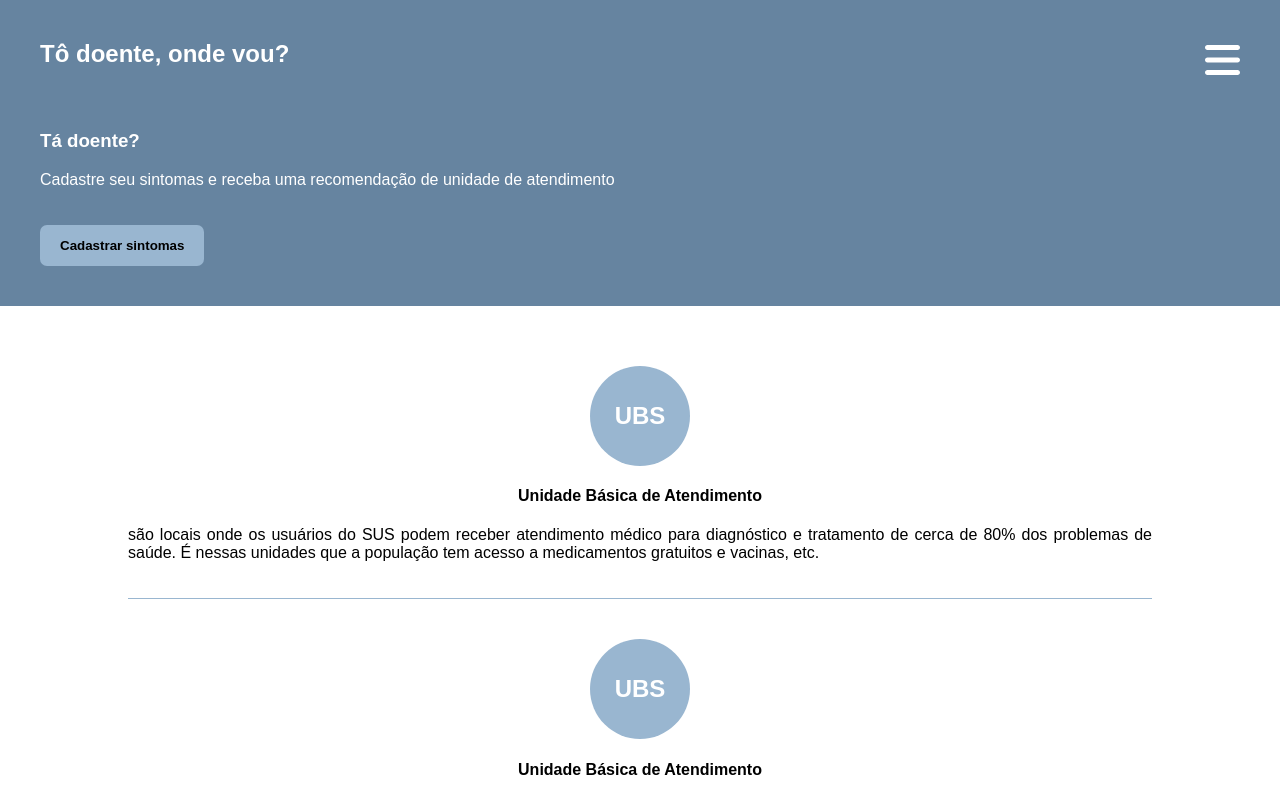
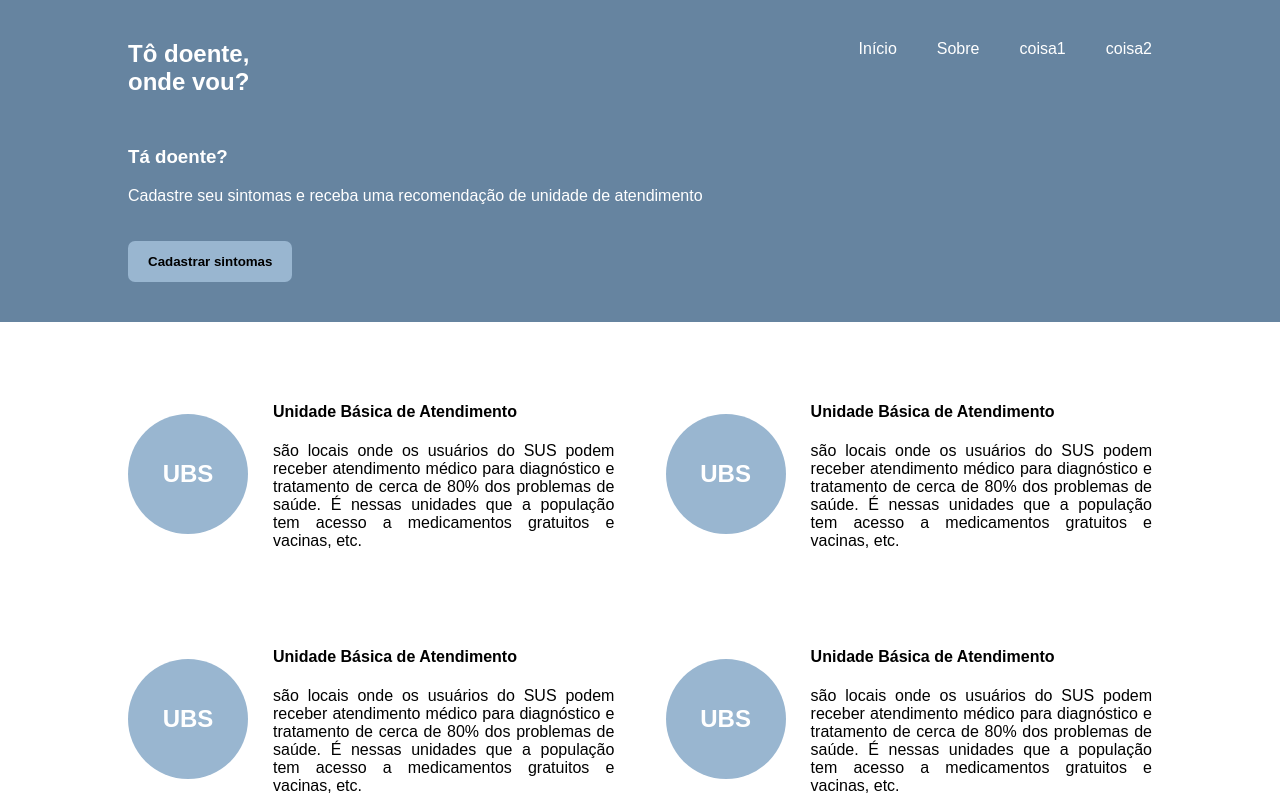
Before and after one commit to falcaop/ProjetoEngSoft, a Vue app: page / in a window 1280 px wide. Shown: the top 800 px of the page. Built offline with nearby package versions, Linux system fonts and the light colour scheme.

Commit message:
feat(home): landing page tablet and desktop

```diff
--- a/src/App.vue
+++ b/src/App.vue
@@ -3,12 +3,20 @@ import { RouterLink, RouterView } from 'vue-router'
 </script>
 
 <template>
+    <div>
         <header>
             <div class="menu">
                 <RouterLink to="/">
-                <h2>Tô doente, onde vou?</h2>
+                    <h2>Tô doente,</h2>
+                    <h2>onde vou?</h2>
                 </RouterLink>
                 <svg xmlns="http://www.w3.org/2000/svg" height="1em" viewBox="0 0 448 512"><!--! Font Awesome Free 6.4.0 by @fontawesome - https://fontawesome.com License - https://fontawesome.com/license (Commercial License) Copyright 2023 Fonticons, Inc. --><path d="M0 96C0 78.3 14.3 64 32 64H416c17.7 0 32 14.3 32 32s-14.3 32-32 32H32C14.3 128 0 113.7 0 96zM0 256c0-17.7 14.3-32 32-32H416c17.7 0 32 14.3 32 32s-14.3 32-32 32H32c-17.7 0-32-14.3-32-32zM448 416c0 17.7-14.3 32-32 32H32c-17.7 0-32-14.3-32-32s14.3-32 32-32H416c17.7 0 32 14.3 32 32z"/></svg>
+                <div>
+                    <RouterLink to="/">Início</RouterLink>
+                    <RouterLink to="/about">Sobre</RouterLink>
+                    <RouterLink to="/coisa1">coisa1</RouterLink>
+                    <RouterLink to="/coisa2">coisa2</RouterLink>
+                </div>
             </div>
             <h3>Tá doente?</h3>
             <p>Cadastre seu sintomas e receba uma recomendação de unidade de atendimento</p>
@@ -23,6 +31,7 @@ import { RouterLink, RouterView } from 'vue-router'
                 </Transition>
             </RouterView>
         </main>
+    </div>
     <footer>
         <p>Lorem ipsum dolor sit amet.</p>
         <div class="socials">
@@ -44,16 +53,13 @@ import { RouterLink, RouterView } from 'vue-router'
 header{
     color: white;
     background-color: #6684A0;
-    padding: 40px;
+    padding: 40px 10%;
     fill: white;
 }
 .menu{
     display: flex;
     justify-content: space-between;
     margin-bottom: 50px;
-}
-.menu a{
-    width: 40%;
 }
 .menu h2{
     margin: 0;
@@ -62,6 +68,10 @@ header{
     height: 40px;
     cursor: pointer;
 }
+.menu div{
+    display: none;
+    gap: 40px;
+}
 header button{
     padding: 13px 20px;
     font-weight: bold;
@@ -69,6 +79,7 @@ header button{
     border-style: none;
     background-color: #99B6D0;
     margin-top: 20px;
+    cursor: pointer;
 }
 main{
     width: 80%;
@@ -83,9 +94,25 @@ footer{
 .socials{
     display: flex;
     justify-content: center;
-    gap: 20px
+    gap: 20px;
+}
+.socials a{
+    height: 25px;
 }
 .socials svg{
-    height: 25px;
+    height: 100%;
+}
+@media (min-width: 480px) {
+    .menu svg{
+        display: none;
+    }
+    .menu div{
+        display: flex;
+    }
+    footer{
+        display: flex;
+        justify-content: space-between;
+        align-items: center;
+    }
 }
 </style>
--- a/src/components/FacilityCard.vue
+++ b/src/components/FacilityCard.vue
@@ -7,27 +7,31 @@ defineProps({
 </script>
 
 <template>
-    <div>
+    <div class="card">
         <h1>{{ sigla }}</h1>
-        <h4>{{ nome }}</h4>
-        <p>{{ descricao }}</p>
+        <div>
+            <h4>{{ nome }}</h4>
+            <p>{{ descricao }}</p>
+        </div>
     </div>
 </template>
 
 <style scoped>
-div{
+.card{
     border-bottom-style: solid;
     border-bottom-width: 1px;
     border-bottom-color: #99B6D0;
     padding-bottom: 20px;
     margin-top: 40px;
+    /* max-width: 450px; */
 }
 h1{
-    width: 100px;
+    width: 120px;
+    min-width: 120px;
     margin: auto;
     text-align: center;
-    height: 100px;
-    line-height: 100px;
+    height: 120px;
+    line-height: 120px;
     background-color: #99B6D0;
     color: white;
     border-radius: 50%;
@@ -38,4 +42,19 @@ h4{
 p{
     text-align: justify;
 }
+@media (min-width: 480px) {
+    .card{
+        display: flex;
+        gap: 25px;
+    }
+    h4{
+        text-align: left;
+    }
+}
+@media (min-width: 1070px){
+    .card{
+        border-style: none;
+        max-width: 47.5%;
+    }
+}
 </style>
--- a/src/views/HomeView.vue
+++ b/src/views/HomeView.vue
@@ -29,3 +29,13 @@ const facilities = [
         <FacilityCard v-for="(facility, i) in facilities" :key="i" v-bind="facility"/>
     </section>
 </template>
+
+<style scoped>
+section{
+    display: flex;
+    flex-direction: row;
+    flex-wrap: wrap;
+    column-gap: 5%;
+    justify-content: space-between;
+}
+</style>
```
Lines whose indentation alone changed are shown as unchanged.
